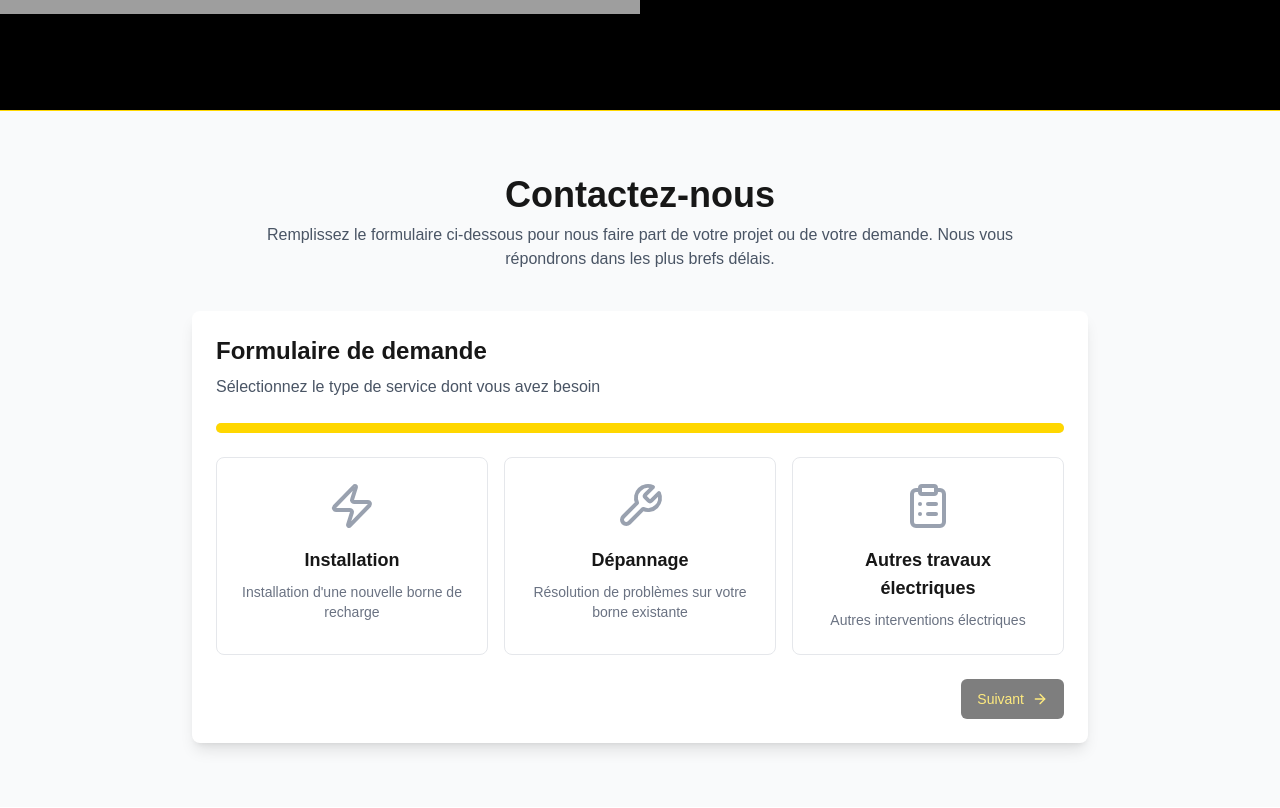
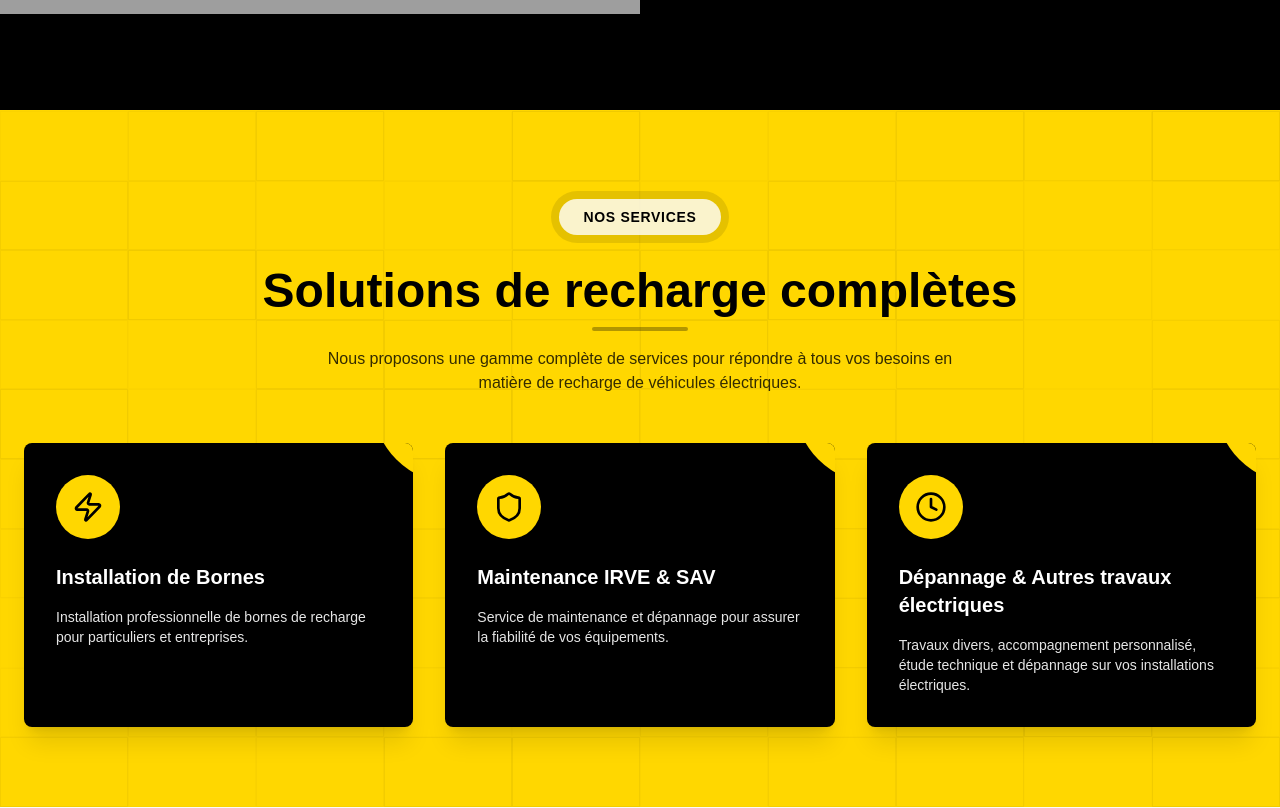
Before and after one commit to EddyBough/aim-service, a Next.js app: page / in a window 1280 px wide. Shown: the part 690-1498 px from the top of the page. Built offline with nearby package versions, Linux system fonts and the light colour scheme; grey boxes are pictures that could not be loaded.

Commit message:
feat: #14 integration of service component

```diff
--- a/src/app/components/conditional-form.tsx
+++ b/src/app/components/conditional-form.tsx
@@ -2,7 +2,7 @@
 
 import type React from "react";
 
-import { useState, useEffect } from "react";
+import { useState, useEffect, useRef } from "react";
 import { Button } from "./ui/button";
 import { Label } from "./ui/label";
 import { RadioGroup, RadioGroupItem } from "./ui/radio-group";
@@ -53,6 +53,8 @@ interface FormData {
 export default function ConditionalForm() {
   const [currentStep, setCurrentStep] = useState(1);
   const [totalSteps, setTotalSteps] = useState(1);
+  const formRef = useRef<HTMLDivElement | null>(null);
+
   const [formData, setFormData] = useState<FormData>({
     serviceType: null,
     clientType: null,
@@ -177,14 +179,14 @@ export default function ConditionalForm() {
   const nextStep = () => {
     if (currentStep < totalSteps) {
       setCurrentStep(currentStep + 1);
-      window.scrollTo(0, 0);
+      formRef.current?.scrollIntoView({ behavior: "smooth" });
     }
   };
 
   const prevStep = () => {
     if (currentStep > 1) {
       setCurrentStep(currentStep - 1);
-      window.scrollTo(0, 0);
+      formRef.current?.scrollIntoView({ behavior: "smooth" });
     }
   };
 
--- a/src/app/components/navbar.tsx
+++ b/src/app/components/navbar.tsx
@@ -10,7 +10,7 @@ export default function Navbar() {
   const [isMenuOpen, setIsMenuOpen] = useState(false);
 
   return (
-    <header className="bg-black text-white sticky top-0 z-50">
+    <header className="bg-black text-white top-0 z-50">
       <div className="container mx-auto px-4">
         <div className="flex items-center justify-between h-32 relative">
           {/* Logo seul à gauche (mobile/tablette) */}
--- /dev/null
+++ b/src/app/components/service-section.tsx
@@ -0,0 +1,88 @@
+import type React from "react";
+import { Zap, Shield, Clock } from "lucide-react";
+
+export default function ServicesSection() {
+  return (
+    <section
+      className="bg-[#FFD700] py-20 relative overflow-hidden"
+      aria-labelledby="services-heading"
+    >
+      {/* Motif de fond décoratif */}
+      <div className="absolute inset-0 grid grid-cols-10 grid-rows-10 opacity-10 pointer-events-none">
+        {Array.from({ length: 100 }).map((_, i) => (
+          <div
+            key={i}
+            className="border border-black"
+            style={{ opacity: Math.random() * 0.5 + 0.1 }}
+          />
+        ))}
+      </div>
+
+      <div className="container mx-auto px-4 relative z-10">
+        {/* Titre décoré */}
+        <div className="flex justify-center mb-6">
+          <div className="p-2 bg-black/10 rounded-full">
+            <h2
+              id="services-heading"
+              className="px-6 py-2 text-sm font-bold text-black bg-white/80 rounded-full tracking-wider"
+            >
+              NOS SERVICES
+            </h2>
+          </div>
+        </div>
+
+        {/* Titre principal + sous-texte */}
+        <h3 className="text-3xl md:text-5xl font-bold text-center text-black mb-3">
+          Solutions de recharge complètes
+        </h3>
+        <div className="w-24 h-1 bg-black/30 mx-auto rounded-full mb-4"></div>
+        <p className="max-w-2xl text-center text-black/80 mx-auto mb-12 px-4 md:px-0">
+          Nous proposons une gamme complète de services pour répondre à tous vos
+          besoins en matière de recharge de véhicules électriques.
+        </p>
+
+        {/* Cartes de service */}
+        <div className="grid grid-cols-1 md:grid-cols-3 gap-8 px-2">
+          <ServiceCard
+            icon={<Zap className="h-8 w-8 text-black" />}
+            title="Installation de Bornes"
+            description="Installation professionnelle de bornes de recharge pour particuliers et entreprises."
+          />
+          <ServiceCard
+            icon={<Shield className="h-8 w-8 text-black" />}
+            title="Maintenance IRVE & SAV"
+            description="Service de maintenance et dépannage pour assurer la fiabilité de vos équipements."
+          />
+          <ServiceCard
+            icon={<Clock className="h-8 w-8 text-black" />}
+            title="Dépannage & Autres travaux électriques"
+            description="Travaux divers, accompagnement personnalisé, étude technique et dépannage sur vos installations électriques."
+          />
+        </div>
+      </div>
+    </section>
+  );
+}
+
+interface ServiceCardProps {
+  icon: React.ReactNode;
+  title: string;
+  description: string;
+}
+
+function ServiceCard({ icon, title, description }: ServiceCardProps) {
+  return (
+    <article className="bg-black rounded-lg p-8 text-white shadow-xl hover:shadow-2xl group relative overflow-hidden transition-transform duration-300 hover:scale-105">
+      {/* Décor animé en haut à droite */}
+      <div className="absolute top-0 right-0 w-20 h-20 bg-[#FFD700] rounded-bl-full transform translate-x-10 -translate-y-10 group-hover:translate-x-0 group-hover:translate-y-0 transition-transform duration-500"></div>
+
+      {/* Icône dans bulle jaune */}
+      <div className="bg-[#FFD700] rounded-full w-16 h-16 flex items-center justify-center mb-6 group-hover:rotate-12 transition-transform duration-300">
+        {icon}
+      </div>
+
+      <h4 className="text-xl font-bold mb-4">{title}</h4>
+      <p className="text-sm text-white/90">{description}</p>
+    </article>
+  );
+}
--- a/src/app/page.tsx
+++ b/src/app/page.tsx
@@ -1,11 +1,13 @@
 import ConditionalForm from "./components/conditional-form";
 import Hero from "./components/hero-section";
+import ServicesSection from "./components/service-section";
 
 export default function Home() {
   return (
     <div className="flex flex-col min-h-screen">
       <section>
         <Hero />
+        <ServicesSection />
       </section>
       <section id="formulaire" className="bg-gray-50 py-16">
         <div className="container mx-auto px-4">
```
